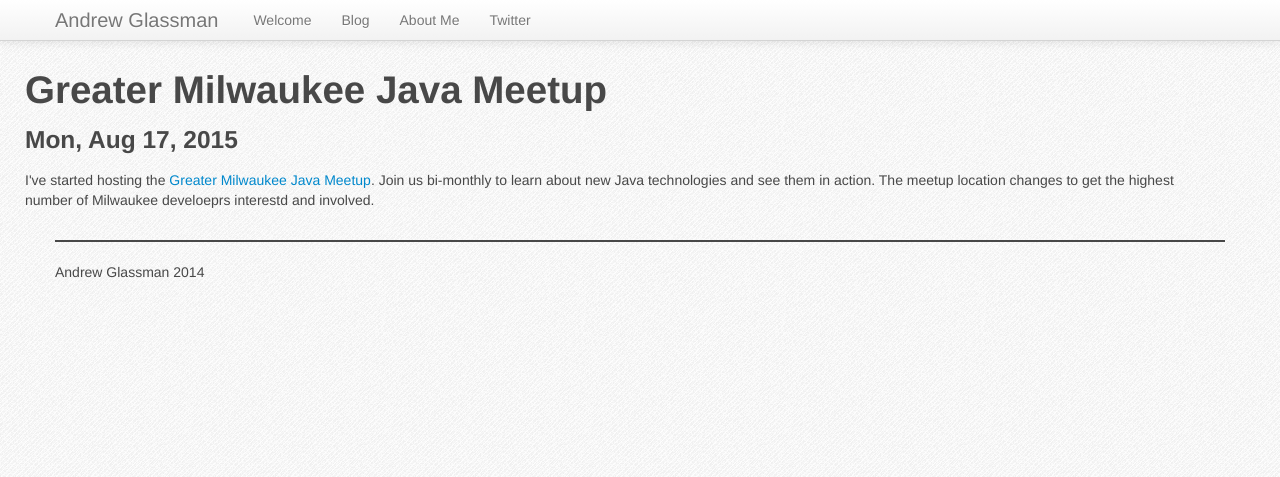
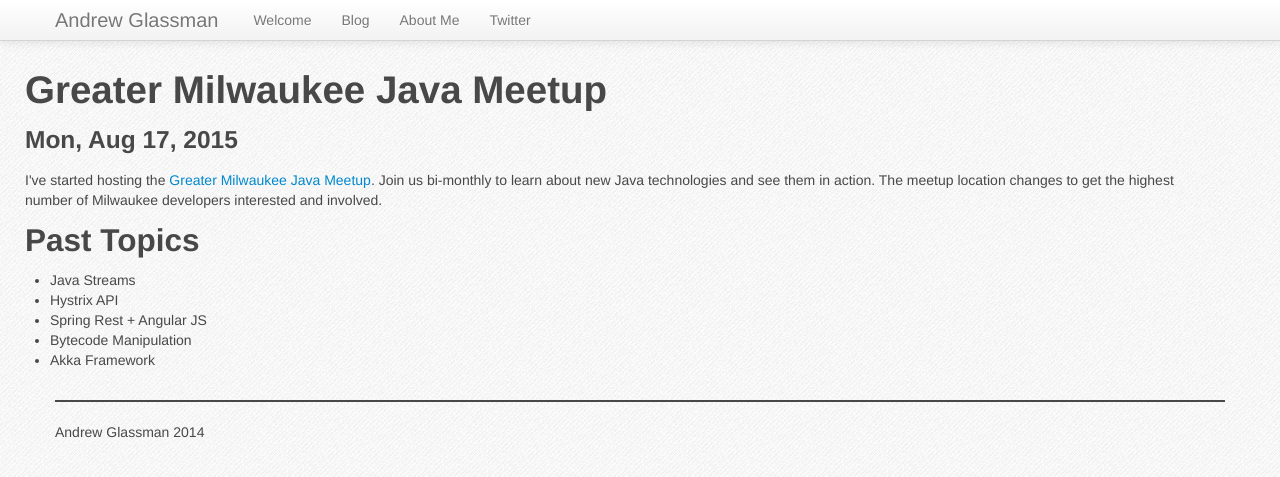
Before and after one commit to aglassman/aglassman.github.io, a Jekyll site: the page built from _posts/2015-08-17-GreaterMilwaukeeJavaMeetup.html, in a window 1280 px wide. Shown: the top 477 px of the page. Built offline with Jekyll 4.4.1, drawn with Linux system fonts in a browser that asks for light colours.

Commit message:
Update 2015-08-17-GreaterMilwaukeeJavaMeetup.html

```diff
--- a/_posts/2015-08-17-GreaterMilwaukeeJavaMeetup.html
+++ b/_posts/2015-08-17-GreaterMilwaukeeJavaMeetup.html
@@ -2,4 +2,16 @@
 layout: post
 title: Greater Milwaukee Java Meetup
 ---
-<p>I've started hosting the <a href="http://www.meetup.com/Greater-Milwaukee-Java-Meetup/">Greater Milwaukee Java Meetup</a>.  Join us bi-monthly to learn about new Java technologies and see them in action.  The meetup location changes to get the highest number of Milwaukee develoeprs interestd and involved.</p>
+<p>I've started hosting the <a href="http://www.meetup.com/Greater-Milwaukee-Java-Meetup/">Greater Milwaukee Java Meetup</a>.
+Join us bi-monthly to learn about new Java technologies and see them in action.
+The meetup location changes to get the highest number of Milwaukee developers interested and involved.</p>
+
+<p><h2>Past Topics</h2>
+<ul>
+  <li>Java Streams</li>
+  <li>Hystrix API</li>
+  <li>Spring Rest + Angular JS</li>
+  <li>Bytecode Manipulation</li>
+  <li>Akka Framework</li>
+</ul>
+</p>
```
